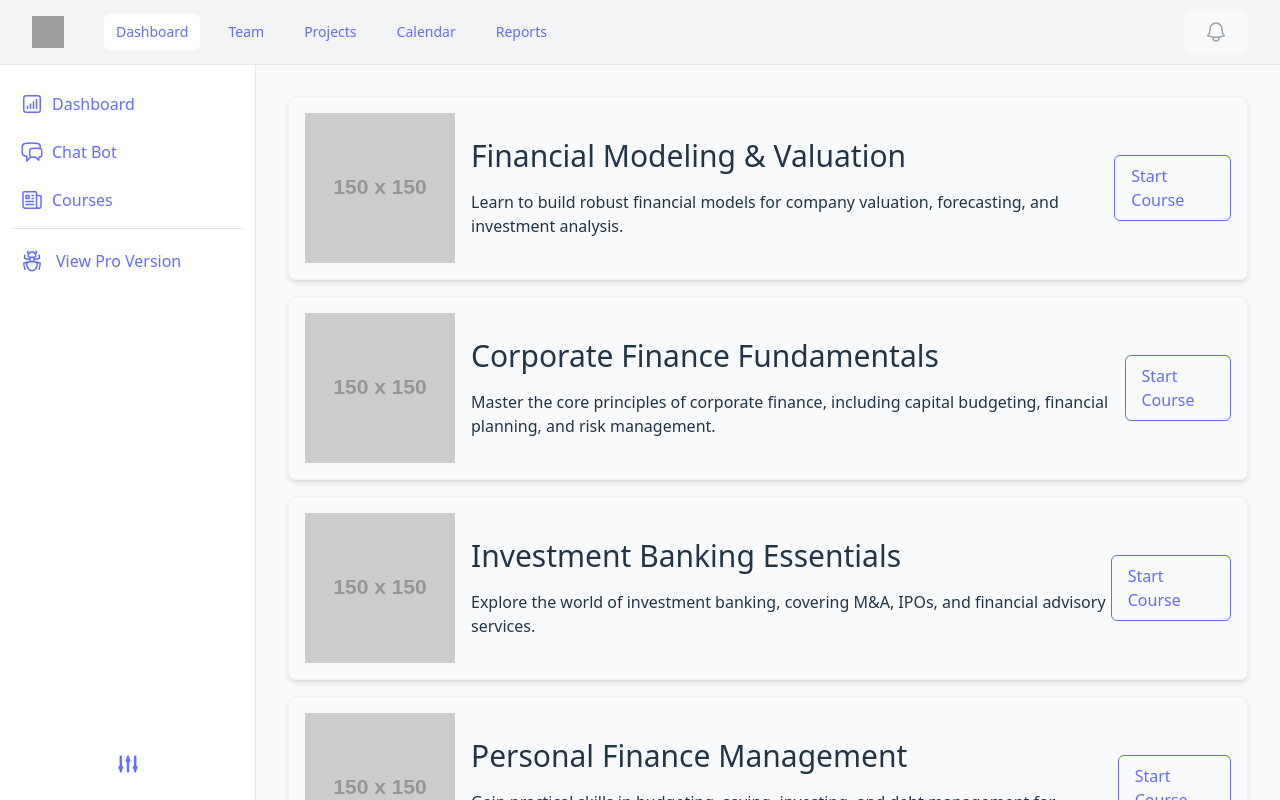
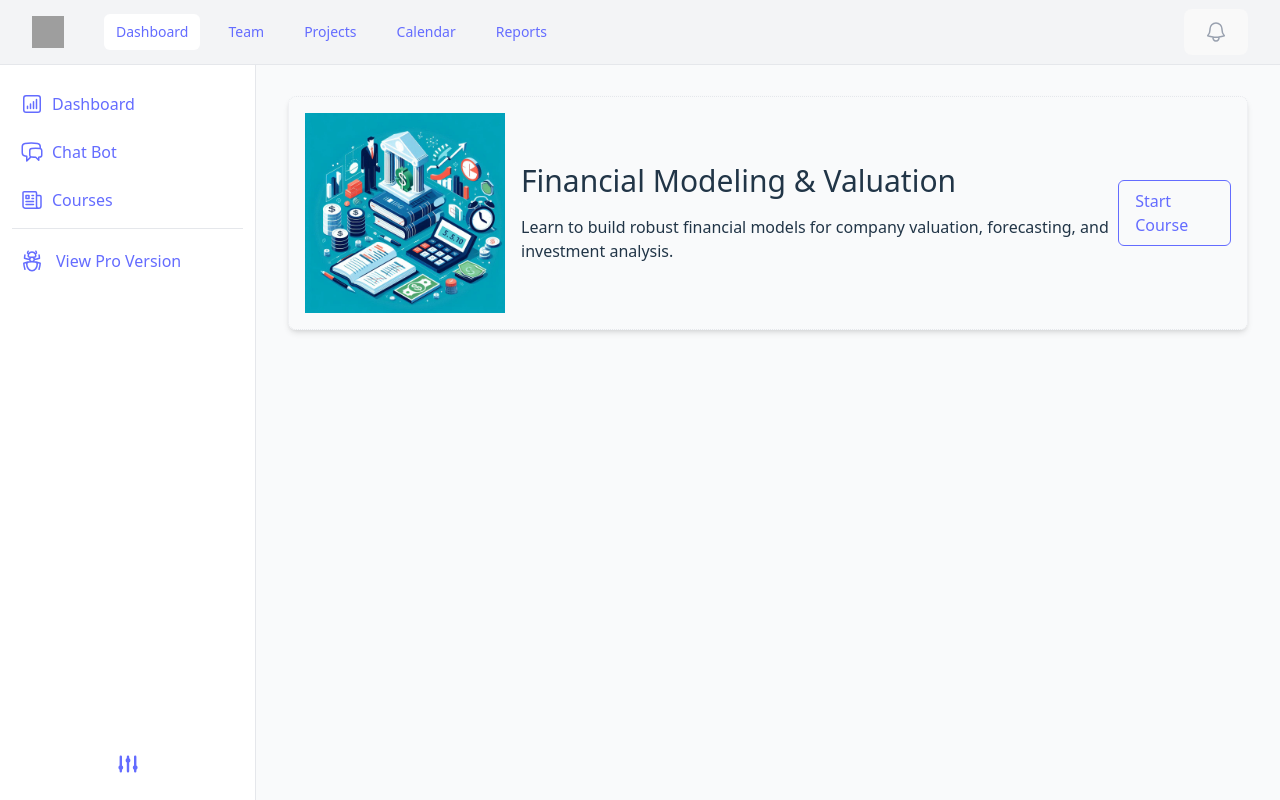
Before and after one commit to bikiris/financial-helper-hack-knight, a React (Vite) app: page /courses in a window 1280 px wide. Built offline with nearby package versions, Linux system fonts and the light colour scheme; grey boxes are pictures that could not be loaded.

Commit message:
style changed,courses image added with public folder

```diff
--- a/src/components/CourseContainer.jsx
+++ b/src/components/CourseContainer.jsx
@@ -5,7 +5,7 @@ const CourseContainer = ({imageURL, title, description, internalURL}) => {
   return (
     <div className='w-full flex flex-row justify-between items-center p-4 border border-dotted border-gray-200 rounded-lg shadow-md my-4 hover:border-solid hover:border-blue-300'>
       <div className='flex flex-row items-center gap-4'>
-        <img src={imageURL} alt={title+' icon'} className='max-w-[800px]'/>
+        <img src={imageURL} alt={title+' icon'} className='max-w-[200px]'/>
         <div className='flex flex-col gap-4'>
           <h1 className='text-3xl bold'>{title}</h1>
           <p>{description}</p>
--- a/src/pages/ChatBot.jsx
+++ b/src/pages/ChatBot.jsx
@@ -1,93 +1,3 @@
-// import React, { useState, useRef, useEffect } from 'react';
-// import OpenAI from "openai";
-// import "../styles/ChatBot.css";
-
-// const openai = new OpenAI({ apiKey: "API KEY", dangerouslyAllowBrowser: true });
-
-// function Chatbot() {
-//   const [messages, setMessages] = useState([]);
-//   const [inputValue, setInputValue] = useState('');
-//   const chatboxRef = useRef(null);
-
-//   const sendMessage = async () => {
-//     if (inputValue.trim() !== '') {
-//       const newMessage = { text: inputValue, sender: 'user' };
-//       setMessages(prevMessages => [...prevMessages, newMessage]);
-
-//       try {
-//         const response = await openai.chat.completions.create({
-//           model: "gpt-4o",
-//           messages: [
-//             { role: "system", content: "You are Minerva, a helpful investment assistant." },
-//             ...messages.map(msg => ({ role: msg.sender === "user" ? "user" : "assistant", content: msg.text })),
-//             { role: "user", content: inputValue },
-//           ],
-//         });
-
-//         const botResponse = { text: response.choices[0].message.content, sender: 'bot' };
-//         setMessages(prevMessages => [...prevMessages, botResponse]);
-//       } catch (error) {
-//         console.error("Error sending message:", error);
-//         const errorResponse = { text: "Hello! I am Minerva. How can I assist you today?.", sender: "bot" };
-//         setMessages(prevMessages => [...prevMessages, errorResponse]);
-//       }
-//       setInputValue('');
-//     }
-//   };
-
-//   useEffect(() => {
-//     if (chatboxRef.current) {
-//       chatboxRef.current.scrollTop = chatboxRef.current.scrollHeight;
-//     }
-//   }, [messages]);
-
-//   return (
-//     <div className="chat-container">
-//       <div className="chatbox" ref={chatboxRef}>
-//         {messages.map((message, index) => (
-//           <div key={index} className={message.sender === "user" ? "user-message" : "bot-message"}>
-//             {message.text}
-//           </div>
-//         ))}
-//       </div>
-
-//       <div className="chat-input">
-//         <input
-//           type="text"
-//           value={inputValue}
-//           onChange={(e) => setInputValue(e.target.value)}
-//           onKeyDown={(e) => e.key === 'Enter' && sendMessage()}
-//           placeholder="I am Minerva, your Friendly Investment Assistant. How may I help you?"
-//         />
-// <div class="outer-cont flex">
-//   <svg
-//     viewBox="0 0 24 24"
-//     height="24"
-//     width="24"
-//     xmlns="http://www.w3.org/2000/svg"
-//   >
-//     <g fill="none">
-//       <path
-//         d="m12.594 23.258l-.012.002l-.071.035l-.02.004l-.014-.004l-.071-.036q-.016-.004-.024.006l-.004.01l-.017.428l.005.02l.01.013l.104.074l.015.004l.012-.004l.104-.074l.012-.016l.004-.017l-.017-.427q-.004-.016-.016-.018m.264-.113l-.014.002l-.184.093l-.01.01l-.003.011l.018.43l.005.012l.008.008l.201.092q.019.005.029-.008l.004-.014l-.034-.614q-.005-.019-.02-.022m-.715.002a.02.02 0 0 0-.027.006l-.006.014l-.034.614q.001.018.017.024l.015-.002l.201-.093l.01-.008l.003-.011l.018-.43l-.003-.012l-.01-.01z"
-//       ></path>
-//       <path
-//         d="M9.107 5.448c.598-1.75 3.016-1.803 3.725-.159l.06.16l.807 2.36a4 4 0 0 0 2.276 2.411l.217.081l2.36.806c1.75.598 1.803 3.016.16 3.725l-.16.06l-2.36.807a4 4 0 0 0-2.412 2.276l-.081.216l-.806 2.361c-.598 1.75-3.016 1.803-3.724.16l-.062-.16l-.806-2.36a4 4 0 0 0-2.276-2.412l-.216-.081l-2.36-.806c-1.751-.598-1.804-3.016-.16-3.724l.16-.062l2.36-.806A4 4 0 0 0 8.22 8.025l.081-.216zM11 6.094l-.806 2.36a6 6 0 0 1-3.49 3.649l-.25.091l-2.36.806l2.36.806a6 6 0 0 1 3.649 3.49l.091.25l.806 2.36l.806-2.36a6 6 0 0 1 3.49-3.649l.25-.09l2.36-.807l-2.36-.806a6 6 0 0 1-3.649-3.49l-.09-.25zM19 2a1 1 0 0 1 .898.56l.048.117l.35 1.026l1.027.35a1 1 0 0 1 .118 1.845l-.118.048l-1.026.35l-.35 1.027a1 1 0 0 1-1.845.117l-.048-.117l-.35-1.026l-1.027-.35a1 1 0 0 1-.118-1.845l.118-.048l1.026-.35l.35-1.027A1 1 0 0 1 19 2"
-//         fill="currentColor"
-//       ></path>
-//     </g>
-//   </svg>
-//   Ask Minerva AI Financial Questions
-// </div>
-//         <button type="button" onClick={sendMessage}>Send</button>
-//       </div>
-//     </div>
-//   );
-// }
-
-// export default Chatbot;
-
-
-
 import React, { useState, useRef, useEffect } from 'react';
 import OpenAI from "openai";
 import "../styles/ChatBot.css";
@@ -148,7 +58,7 @@ function Chatbot() {
           value={inputValue}
           onChange={(e) => setInputValue(e.target.value)}
           onKeyDown={(e) => e.key === 'Enter' && sendMessage()}
-          placeholder="Ask Minerva AI Financial Questions"
+          placeholder ="Ask Minerva AI Financial Questions"
         />
         <div className="outer-cont flex" onClick={sendMessage}>
           <svg
@@ -169,7 +79,6 @@ function Chatbot() {
           </svg>
           Ask Minerva AI Financial Questions
         </div>
-        <button type="button" onClick={sendMessage}>Send</button>
       </div>
     </div>
     </div>
--- a/src/pages/Courses.jsx
+++ b/src/pages/Courses.jsx
@@ -1,28 +1,13 @@
 import CourseContainer from "../components/CourseContainer";
 
 const courses = [
-  {"name": "Financial Modeling & Valuation", "description": "Learn to build robust financial models for company valuation, forecasting, and investment analysis.", "icon": "chart-bar"},
-  {"name": "Corporate Finance Fundamentals", "description": "Master the core principles of corporate finance, including capital budgeting, financial planning, and risk management.", "icon": "briefcase"},
-  {"name": "Investment Banking Essentials", "description": "Explore the world of investment banking, covering M&A, IPOs, and financial advisory services.", "icon": "banknotes"},
-  {"name": "Personal Finance Management", "description": "Gain practical skills in budgeting, saving, investing, and debt management for personal financial success.", "icon": "user-circle"},
-  {"name": "Financial Accounting & Reporting", "description": "Understand the principles of financial accounting, including balance sheets, income statements, and cash flow statements.", "icon": "document-text"},
-  {"name": "Risk Management & Derivatives", "description": "Learn to identify, measure, and manage financial risks using derivatives and other risk management tools.", "icon": "shield-exclamation"},
-  {"name": "Portfolio Management & Asset Allocation", "description": "Develop strategies for building and managing diversified investment portfolios to achieve financial goals.", "icon": "chart-pie"},
-  {"name": "Financial Data Analysis with Python", "description": "Use Python and relevant libraries to analyze financial data, perform statistical analysis, and build financial models.", "icon": "code-bracket"},
-  {"name": "Real Estate Finance & Investment", "description": "Explore the financial aspects of real estate investment, including valuation, financing, and property management.", "icon": "home-modern"},
-  {"name": "Cryptocurrency & Blockchain Finance", "description": "Understand the fundamentals of cryptocurrencies, blockchain technology, and their impact on the financial industry.", "icon": "currency-dollar"},
-  {"name": "Financial Planning & Wealth Management", "description": "Learn to develop comprehensive financial plans for clients, including retirement planning, estate planning, and tax optimization.", "icon": "presentation-chart-line"},
-  {"name": "International Finance & Global Markets", "description": "Explore the complexities of international finance, including foreign exchange, global capital markets, and international trade.", "icon": "globe-alt"},
-  {"name": "Financial Statement Analysis", "description": "Master the techniques for analyzing financial statements to assess a company's financial health and performance.", "icon": "magnifying-glass"},
-  {"name": "FinTech Innovations & Applications", "description": "Discover the latest innovations in financial technology, including digital payments, robo-advisors, and peer-to-peer lending.", "icon": "light-bulb"},
-  {"name": "Behavioral Finance & Investor Psychology", "description": "Understand the psychological biases and behavioral patterns that influence investor decision-making.", "icon": "brain"}
+  {"name": "Financial Modeling & Valuation", "description": "Learn to build robust financial models for company valuation, forecasting, and investment analysis.", "icon": "public/image.png", "internalURL": "/courses/1"},
 ];
 
 const Courses = () => {
   return (
     <div className="m-8">
-      {courses.map( course => <CourseContainer imageURL={'https://via.placeholder.com/150'} title={course.name} description={course.description} internalURL={'/courses/1'}/> )}
-
+      {courses.map( course => <CourseContainer imageURL={course.icon} title={course.name} description={course.description} internalURL={course.internalURL}/> )}
     </div>
   );
 };
--- a/src/styles/Chatbot.css
+++ b/src/styles/Chatbot.css
@@ -10,15 +10,6 @@
     color: white;
     font-family: 'Poppins', sans-serif;
   }
-
-  /* .chatbox {
-    flex-grow: 1;
-    overflow-y: auto;
-    padding: 10px;
-    border-radius: 10px;
-    background: rgba(255, 255, 255, 0.1);
-    backdrop-filter: blur(10px);
-  } */
 
  .anthony-chat-bot-page  .chatbox {
     flex-grow:1;
@@ -39,17 +30,21 @@
     max-width: 80%;
   }
 
- .anthony-chat-bot-page  .user-message {
-    background-color: #60a5fa;
-    align-self: flex-end;
-    text-align: right;
+  .anthony-chat-bot-page .user-message,
+  .anthony-chat-bot-page .bot-message {
+      background-color: #60a5fa;
+      align-self: center;
+      text-align: center;
+      max-width: 60%;
+      margin: 5px auto;
+      padding: 10px;
+      border-radius: 10px;
   }
 
- .anthony-chat-bot-page  .bot-message {
-    background-color: #22c55e;
-    align-self: flex-start;
-    text-align: left;
+  .anthony-chat-bot-page .bot-message {
+      background-color: #22c55e;
   }
+
 
 .anthony-chat-bot-page   .chat-input {
     display: flex;
@@ -80,12 +75,12 @@
   }
 
 
-  /* From Uiverse.io by Spacious74 */
 .anthony-chat-bot-page .flex {
   display: flex;
   align-items: center;
   gap: 5px;
 }
+
 .anthony-chat-bot-page .outer-cont {
   padding: 12px 20px;
   border: none;
@@ -102,6 +97,7 @@
     0px 5px 10px #000000cc;
   text-shadow: 1px 1px 1px #000;
 }
+
 .anthony-chat-bot-page .outer-cont::before {
   content: "";
   position: absolute;
```
Also changed, not shown: public/icon.png (added), public/image.png (added).
